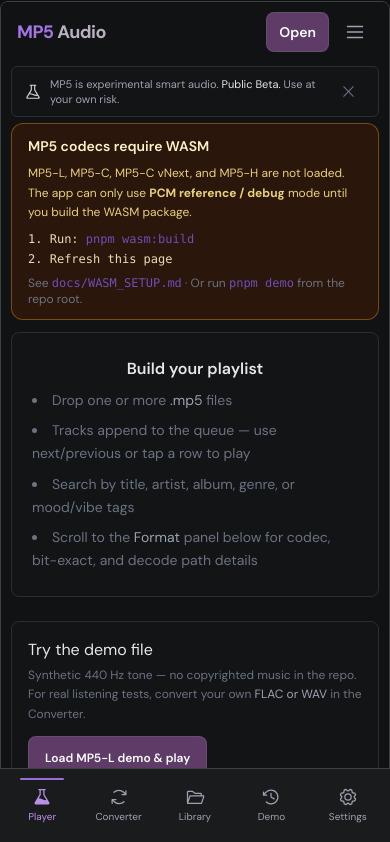
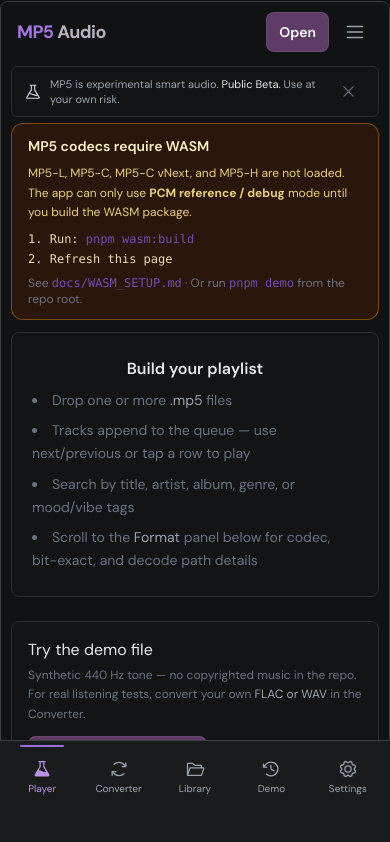
Before and after one commit to cjocollin/MP5-audio, a React (Vite) app in the folder apps/web/: page / in a window 390 px wide. Shown: the top 842 px of the page. Built offline with nearby package versions, Linux system fonts and the light colour scheme; no server answers.

Commit message:
Keep mobile bottom controls stable across tabs

```diff
--- a/apps/web/src/App.tsx
+++ b/apps/web/src/App.tsx
@@ -88,7 +88,11 @@ export default function App() {
       </div>
 
       <main className="mp5-app-main">
-        {activeTab === "player" && <Mp5Player defaultDemoLoading={defaultDemoLoading} />}
+        <Mp5Player
+          defaultDemoLoading={defaultDemoLoading}
+          panelVisible={activeTab === "player"}
+          onRequestPlayer={() => setActiveTab("player")}
+        />
         {activeTab === "converter" && <ConverterPanel />}
         {activeTab === "library" && <LocalLibraryPanel />}
         {activeTab === "demo" && <DemoModePanel />}
--- a/apps/web/src/components/AppShell.tsx
+++ b/apps/web/src/components/AppShell.tsx
@@ -48,9 +48,13 @@ export function AppShell({ activeTab, onTabChange }: Props) {
   };
 
   const changeTab = (tab: AppTab) => {
+    const root = document.documentElement;
+    const previousScrollBehavior = root.style.scrollBehavior;
+    root.style.scrollBehavior = "auto";
+    window.scrollTo({ top: 0, left: 0 });
+    root.style.scrollBehavior = previousScrollBehavior;
     onTabChange(tab);
     setMobileMenuOpen(false);
-    window.scrollTo({ top: 0, behavior: "smooth" });
   };
 
   return (
--- a/apps/web/src/index.css
+++ b/apps/web/src/index.css
@@ -136,6 +136,10 @@ input[type="range"] {
 
   .mp5-app-main {
     @apply space-y-5;
+  }
+
+  .mp5-app-main > .mp5-persistent-transport + * {
+    margin-top: 0 !important;
   }
 
   .mp5-shell-header {
@@ -902,8 +906,10 @@ input[type="range"] {
 
 @media (max-width: 767px) {
   :root {
-    --mp5-safe-bottom: max(6px, env(safe-area-inset-bottom));
-    --mp5-nav-height: calc(70px + var(--mp5-safe-bottom));
+    --mp5-safe-bottom: 6px;
+    --mp5-safe-bottom: max(6px, min(34px, env(safe-area-inset-bottom)));
+    --mp5-nav-row-height: 65px;
+    --mp5-nav-height: 104px;
   }
 
   .mp5-app-shell {
@@ -915,6 +921,8 @@ input[type="range"] {
 
   .mp5-shell-header {
     @apply mb-1 min-h-[60px] px-3;
+    position: relative;
+    z-index: auto;
     margin-left: -10px;
     margin-right: -10px;
     border-radius: 7px 7px 0 0;
@@ -937,9 +945,12 @@ input[type="range"] {
   .mp5-shell-nav {
     @apply fixed inset-x-0 bottom-0 z-[60] m-0 grid border-t px-1 pt-1;
     grid-template-columns: repeat(5, minmax(0, 1fr));
+    grid-template-rows: var(--mp5-nav-row-height);
+    align-content: start;
     box-sizing: border-box;
     height: var(--mp5-nav-height);
     min-height: var(--mp5-nav-height);
+    max-height: var(--mp5-nav-height);
     padding-bottom: var(--mp5-safe-bottom);
     border-color: var(--mp5-border-strong);
     background: var(--mp5-surface-raised);
@@ -948,7 +959,7 @@ input[type="range"] {
   }
 
   .mp5-tab {
-    @apply min-h-14 flex-col gap-0.5 rounded-lg px-1 py-1 text-[10px];
+    @apply h-full min-h-0 flex-col gap-0.5 rounded-lg px-1 py-1 text-[10px];
   }
 
   .mp5-tab svg {
--- a/apps/web/src/player/Mp5Player.tsx
+++ b/apps/web/src/player/Mp5Player.tsx
@@ -151,9 +151,15 @@ const INSPECTOR_TABS: { id: InspectorSection; label: string; target: InspectorSe
 
 interface Mp5PlayerProps {
   defaultDemoLoading?: boolean;
-}
-
-export function Mp5Player({ defaultDemoLoading = false }: Mp5PlayerProps) {
+  panelVisible?: boolean;
+  onRequestPlayer?: () => void;
+}
+
+export function Mp5Player({
+  defaultDemoLoading = false,
+  panelVisible = true,
+  onRequestPlayer,
+}: Mp5PlayerProps) {
   const store = usePlayerStore();
   const {
     tracks,
@@ -1828,6 +1834,8 @@ export function Mp5Player({ defaultDemoLoading = false }: Mp5PlayerProps) {
   };
 
   return (
+    <>
+      {panelVisible && (
         <div className="space-y-6" data-testid="mp5-player">
           {tracks.length === 0 && !defaultDemoLoading && <PlayerEmptyState />}
 
@@ -2122,7 +2130,7 @@ export function Mp5Player({ defaultDemoLoading = false }: Mp5PlayerProps) {
           </section>
         </div>
 
-        <aside className="mp5-player-sidebar" id="mp5-player-queue">
+        <aside className="mp5-player-sidebar" id="mp5-player-queue" tabIndex={-1}>
           <LibraryPanel
             compact
             tracks={tracks}
@@ -2166,6 +2174,9 @@ export function Mp5Player({ defaultDemoLoading = false }: Mp5PlayerProps) {
         </aside>
           </div>
 
+        </div>
+      )}
+
       <PersistentTransport
         track={track}
         parsed={parsed}
@@ -2182,8 +2193,20 @@ export function Mp5Player({ defaultDemoLoading = false }: Mp5PlayerProps) {
         volume={volume}
         onSeek={seek}
         onVolume={setVolume}
-        onQueue={() => document.getElementById("mp5-player-queue")?.scrollIntoView({ behavior: "smooth" })}
+        onQueue={() => {
+          const revealQueue = () => {
+            const queue = document.getElementById("mp5-player-queue");
+            queue?.scrollIntoView({ behavior: "smooth" });
+            queue?.focus({ preventScroll: true });
+          };
+          if (!panelVisible) {
+            onRequestPlayer?.();
+            window.setTimeout(revealQueue, 0);
+            return;
+          }
+          revealQueue();
+        }}
       />
-    </div>
-  );
-}
+    </>
+  );
+}
```
Also changed, not shown: 2 other files (tests, documents, lock files or other folders). Lines whose indentation alone changed are shown as unchanged.
